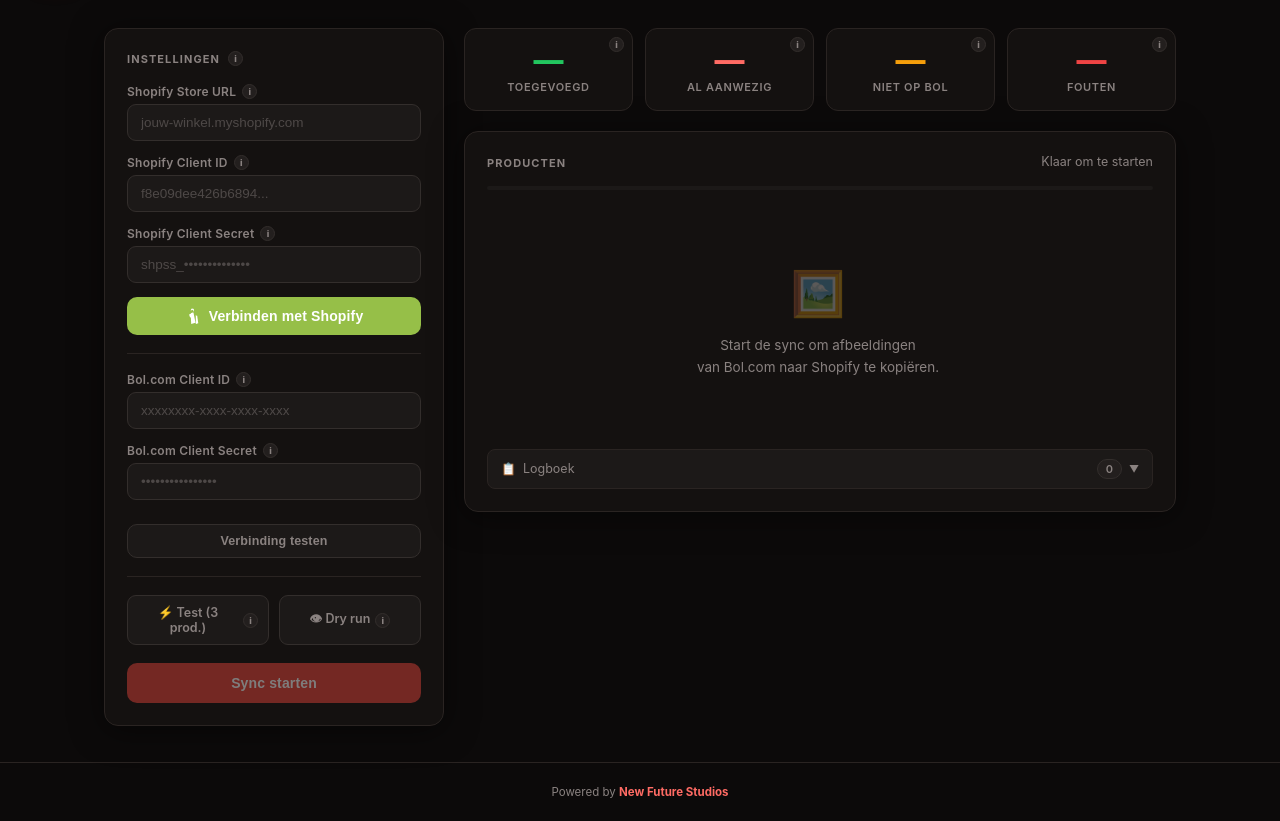
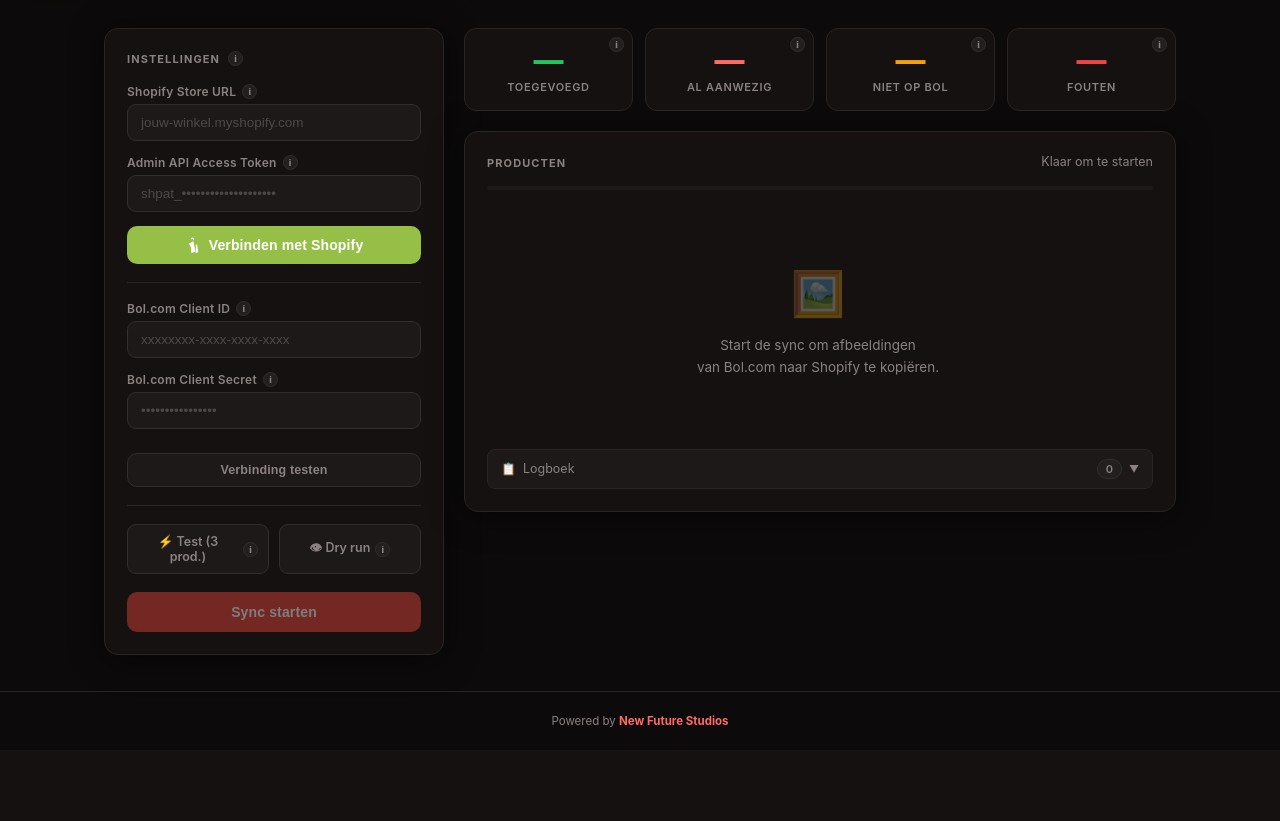
Before and after one commit to NewFutureStudios/ropi-shopify-tool, a Flask app: page / in a window 1280 px wide. Shown: the part 75-896 px from the top of the page. After the commit the page ends 802 px from the top, so only its background shows below. Run offline with Flask 3, Linux system fonts and the light colour scheme.

Commit message:
Vervang OAuth flow door directe Custom App access token
Shopify OAuth via Partners app gaf redirect_uri mismatch fouten.
Nieuwe aanpak: gebruiker maakt een Custom App in Shopify Admin en
plakt het shpat_ token rechtstreeks in de UI — geen OAuth omleiding meer.

Co-Authored-By: Claude Sonnet 4.6 <noreply@anthropic.com>

```diff
--- a/app.py
+++ b/app.py
@@ -6,9 +6,8 @@ Vercel:  automatisch via vercel.json
 
 import os
 import time
-import secrets
 import requests
-from flask import Flask, render_template, request, jsonify, session, redirect
+from flask import Flask, render_template, request, jsonify, session
 from dotenv import load_dotenv
 
 load_dotenv()
@@ -16,10 +15,7 @@ load_dotenv()
 app = Flask(__name__)
 app.secret_key = os.getenv("FLASK_SECRET_KEY", "ropi-local-dev-secret-change-in-production")
 
-SHOPIFY_API_VERSION   = "2026-04"
-SHOPIFY_CLIENT_ID     = os.getenv("SHOPIFY_CLIENT_ID", "")
-SHOPIFY_CLIENT_SECRET = os.getenv("SHOPIFY_CLIENT_SECRET", "")
-SHOPIFY_SCOPES        = "read_products,write_products"
+SHOPIFY_API_VERSION = "2026-04"
 
 
 # ── Shopify helpers ───────────────────────────────────────────────────────────
@@ -103,77 +99,36 @@ def get_bol_images(ean, bol_token):
     return images
 
 
-# ── OAuth routes ──────────────────────────────────────────────────────────────
+# ── Auth routes ───────────────────────────────────────────────────────────────
 
-@app.route("/auth/login", methods=["POST"])
-def auth_login():
-    """Stap 1: genereer OAuth URL en stuur die terug naar de frontend."""
-    data       = request.json
-    store_url  = data.get("store_url", "").strip().rstrip("/").replace("https://", "").replace("http://", "")
-    client_id  = data.get("client_id", "").strip() or SHOPIFY_CLIENT_ID
-    client_secret = data.get("client_secret", "").strip() or SHOPIFY_CLIENT_SECRET
+@app.route("/auth/token", methods=["POST"])
+def auth_token():
+    """Sla een direct Shopify access token op in de sessie."""
+    data      = request.json
+    store_url = data.get("store_url", "").strip().rstrip("/").replace("https://", "").replace("http://", "")
+    token     = data.get("access_token", "").strip()
 
     if not store_url:
         return jsonify({"error": "Vul je store URL in"}), 400
-    if not client_id:
-        return jsonify({"error": "Vul je Shopify Client ID in"}), 400
-    if not client_secret:
-        return jsonify({"error": "Vul je Shopify Client Secret in"}), 400
+    if not token:
+        return jsonify({"error": "Vul je access token in"}), 400
 
-    state = secrets.token_hex(16)
-    session["oauth_state"]     = state
-    session["store_url"]       = store_url
-    session["client_id"]       = client_id
-    session["client_secret"]   = client_secret
-
-    redirect_uri = request.host_url.rstrip("/") + "/auth/callback"
-
-    auth_url = (
-        f"https://{store_url}/admin/oauth/authorize"
-        f"?client_id={client_id}"
-        f"&scope={SHOPIFY_SCOPES}"
-        f"&redirect_uri={redirect_uri}"
-        f"&state={state}"
-    )
-    return jsonify({"auth_url": auth_url})
-
-
-@app.route("/auth/callback")
-def auth_callback():
-    """Stap 2: Shopify redirect — wissel code in voor access token."""
-    code      = request.args.get("code", "")
-    state     = request.args.get("state", "")
-    shop      = request.args.get("shop", "")
-    hmac_val  = request.args.get("hmac", "")
-
-    if state != session.get("oauth_state"):
-        return render_template("error.html", message="Ongeldige OAuth state. Probeer opnieuw."), 400
-
-    store_url = session.get("store_url") or shop.replace(".myshopify.com", "") + ".myshopify.com"
-
-    client_id     = session.get("client_id")     or SHOPIFY_CLIENT_ID
-    client_secret = session.get("client_secret") or SHOPIFY_CLIENT_SECRET
-
+    # Snel valideren of het token werkt
     try:
-        resp = requests.post(
-            f"https://{store_url}/admin/oauth/access_token",
-            json={
-                "client_id":     client_id,
-                "client_secret": client_secret,
-                "code":          code,
-            },
-            timeout=15,
+        resp = requests.get(
+            f"https://{store_url}/admin/api/{SHOPIFY_API_VERSION}/shop.json",
+            headers=shopify_headers(token),
+            timeout=10,
         )
         resp.raise_for_status()
-        token = resp.json()["access_token"]
+        shop_name = resp.json().get("shop", {}).get("name", store_url)
     except Exception as e:
-        return render_template("error.html", message=f"Token ophalen mislukt: {e}"), 500
+        return jsonify({"error": f"Token verificatie mislukt: {e}"}), 400
 
     session["shopify_token"] = token
     session["store_url"]     = store_url
-    session.pop("oauth_state", None)
 
-    return redirect("/")
+    return jsonify({"ok": True, "shop_name": shop_name, "store_url": store_url})
 
 
 @app.route("/auth/status")
--- a/templates/index.html
+++ b/templates/index.html
@@ -396,17 +396,14 @@
           <input type="text" id="store_url" placeholder="jouw-winkel.myshopify.com" />
         </div>
         <div class="field">
-          <div class="label-row"><label>Shopify Client ID</label><i class="info-icon" data-tip="shopify-client-id">i</i></div>
-          <input type="text" id="shopify_client_id" placeholder="f8e09dee426b6894..." />
-        </div>
-        <div class="field">
-          <div class="label-row"><label>Shopify Client Secret</label><i class="info-icon" data-tip="shopify-client-secret">i</i></div>
-          <input type="password" id="shopify_client_secret" placeholder="shpss_••••••••••••••" />
+          <div class="label-row"><label>Admin API Access Token</label><i class="info-icon" data-tip="shopify-token">i</i></div>
+          <input type="password" id="shopify_access_token" placeholder="shpat_••••••••••••••••••••" />
         </div>
         <button class="btn btn-shopify" id="connect-btn" onclick="connectShopify()">
           <svg width="16" height="16" viewBox="0 0 24 24" fill="currentColor" style="flex-shrink:0"><path d="M15.337 23.979l4.639-1.006s-1.668-11.27-1.678-11.34c-.011-.07-.07-.115-.13-.115-.058 0-1.08-.022-1.08-.022s-.64-.632-.88-.87v13.353zM12.74 7.026s-.432-.13-1.134-.13c-1.793 0-2.66 1.134-2.98 1.904-.727.204-1.454.406-2.182.61l-.001.012c-.003.084-.006.168-.006.253 0 2.07.903 3.8 2.37 4.977L9.33 23.9 15.78 22.3l-3.04-15.274zM13.53 4.8c0-.05-.003-.1-.003-.15-.003-1.48-.203-2.675-.558-3.63-.867.093-1.63.67-2.15 1.516.37.124.72.325 1.04.61.627.56 1.09 1.39 1.3 2.475l.372-.82zM11.14.28C9.91.607 8.97 1.898 8.43 3.773c.513-.162 1.073-.252 1.681-.252.22 0 .437.014.648.04C11.196 2.25 11.67 1.04 11.14.28z"/></svg>
           Verbinden met Shopify
         </button>
+        <div id="connect-error" style="display:none;margin-top:10px;padding:9px 12px;background:rgba(232,68,59,0.08);border:1px solid rgba(232,68,59,0.25);border-radius:9px;font-size:12px;color:var(--accent2);line-height:1.45;"></div>
       </div>
 
       <div id="shopify-connected" style="display:none">
@@ -545,35 +542,41 @@
     }
   }
 
+  const SHOPIFY_BTN_HTML = '<svg width="16" height="16" viewBox="0 0 24 24" fill="currentColor" style="flex-shrink:0"><path d="M15.337 23.979l4.639-1.006s-1.668-11.27-1.678-11.34c-.011-.07-.07-.115-.13-.115-.058 0-1.08-.022-1.08-.022s-.64-.632-.88-.87v13.353zM12.74 7.026s-.432-.13-1.134-.13c-1.793 0-2.66 1.134-2.98 1.904-.727.204-1.454.406-2.182.61l-.001.012c-.003.084-.006.168-.006.253 0 2.07.903 3.8 2.37 4.977L9.33 23.9 15.78 22.3l-3.04-15.274zM13.53 4.8c0-.05-.003-.1-.003-.15-.003-1.48-.203-2.675-.558-3.63-.867.093-1.63.67-2.15 1.516.37.124.72.325 1.04.61.627.56 1.09 1.39 1.3 2.475l.372-.82zM11.14.28C9.91.607 8.97 1.898 8.43 3.773c.513-.162 1.073-.252 1.681-.252.22 0 .437.014.648.04C11.196 2.25 11.67 1.04 11.14.28z"/></svg> Verbinden met Shopify';
+
   async function connectShopify() {
-    const storeUrl      = document.getElementById('store_url').value.trim().replace(/\/$/, '').replace('https://', '');
-    const clientId      = document.getElementById('shopify_client_id').value.trim();
-    const clientSecret  = document.getElementById('shopify_client_secret').value.trim();
+    const storeUrl = document.getElementById('store_url').value.trim().replace(/\/$/, '').replace(/^https?:\/\//, '');
+    const token    = document.getElementById('shopify_access_token').value.trim();
+    const errEl    = document.getElementById('connect-error');
 
-    if (!storeUrl)     { alert('Vul je Shopify Store URL in.'); return; }
-    if (!clientId)     { alert('Vul je Shopify Client ID in.'); return; }
-    if (!clientSecret) { alert('Vul je Shopify Client Secret in.'); return; }
+    errEl.style.display = 'none';
+
+    if (!storeUrl) { errEl.textContent = 'Vul je Shopify Store URL in.'; errEl.style.display = 'block'; return; }
+    if (!token)    { errEl.textContent = 'Vul je Admin API Access Token in.'; errEl.style.display = 'block'; return; }
 
     const btn = document.getElementById('connect-btn');
     btn.disabled = true;
     btn.innerHTML = '<span>Verbinden…</span>';
 
     try {
-      const resp = await fetch('/auth/login', {
+      const resp = await fetch('/auth/token', {
         method: 'POST', headers: { 'Content-Type': 'application/json' },
-        body: JSON.stringify({ store_url: storeUrl, client_id: clientId, client_secret: clientSecret }),
+        body: JSON.stringify({ store_url: storeUrl, access_token: token }),
       });
       const data = await resp.json();
       if (data.error) {
-        alert(data.error);
+        errEl.textContent = data.error;
+        errEl.style.display = 'block';
         btn.disabled = false;
-        btn.innerHTML = '<svg width="16" height="16" viewBox="0 0 24 24" fill="currentColor" style="flex-shrink:0"><path d="M15.337 23.979l4.639-1.006s-1.668-11.27-1.678-11.34c-.011-.07-.07-.115-.13-.115-.058 0-1.08-.022-1.08-.022s-.64-.632-.88-.87v13.353zM12.74 7.026s-.432-.13-1.134-.13c-1.793 0-2.66 1.134-2.98 1.904-.727.204-1.454.406-2.182.61l-.001.012c-.003.084-.006.168-.006.253 0 2.07.903 3.8 2.37 4.977L9.33 23.9 15.78 22.3l-3.04-15.274zM13.53 4.8c0-.05-.003-.1-.003-.15-.003-1.48-.203-2.675-.558-3.63-.867.093-1.63.67-2.15 1.516.37.124.72.325 1.04.61.627.56 1.09 1.39 1.3 2.475l.372-.82zM11.14.28C9.91.607 8.97 1.898 8.43 3.773c.513-.162 1.073-.252 1.681-.252.22 0 .437.014.648.04C11.196 2.25 11.67 1.04 11.14.28z"/></svg><span> Verbinden met Shopify</span>';
+        btn.innerHTML = SHOPIFY_BTN_HTML;
         return;
       }
-      window.location.href = data.auth_url;
+      showConnected(data.store_url, data.shop_name);
     } catch(e) {
-      alert('Fout: ' + e.message);
+      errEl.textContent = 'Verbindingsfout: ' + e.message;
+      errEl.style.display = 'block';
       btn.disabled = false;
+      btn.innerHTML = SHOPIFY_BTN_HTML;
     }
   }
 
@@ -582,12 +585,12 @@
     showDisconnected();
   }
 
-  function showConnected(storeUrl) {
+  function showConnected(storeUrl, shopName) {
     shopifyConnected  = true;
     connectedStoreUrl = storeUrl;
     document.getElementById('shopify-disconnected').style.display = 'none';
     document.getElementById('shopify-connected').style.display    = 'block';
-    document.getElementById('connected-store-name').textContent   = storeUrl.replace('.myshopify.com', '');
+    document.getElementById('connected-store-name').textContent   = shopName || storeUrl.replace('.myshopify.com', '');
     document.getElementById('connected-store-url').textContent    = storeUrl;
     document.getElementById('start-btn').disabled = false;
     checkResume();
@@ -919,16 +922,12 @@
       <div class="tip-step"><div class="tip-step-num">2</div><div>Klik "Verbinding testen"</div></div>
       <div class="tip-step"><div class="tip-step-num">3</div><div>Zet Test + Dry run aan voor een proefrun</div></div>
       <div class="tip-step"><div class="tip-step-num">4</div><div>Klik "Sync starten"</div></div>`,
-    'shopify-client-id': `<strong>Shopify Client ID</strong>
-      Te vinden in je Shopify Partners app.
-      <div class="tip-step"><div class="tip-step-num">1</div><div>Ga naar <em>dev.shopify.com</em></div></div>
-      <div class="tip-step"><div class="tip-step-num">2</div><div>Klik op jouw app → <em>Settings</em></div></div>
-      <div class="tip-step"><div class="tip-step-num">3</div><div>Kopieer de <em>Client ID</em> bovenaan</div></div>`,
-    'shopify-client-secret': `<strong>Shopify Client Secret</strong>
-      Het wachtwoord bij je Client ID. Ook te vinden in de Partners app.
-      <div class="tip-step"><div class="tip-step-num">1</div><div>Ga naar <em>dev.shopify.com</em> → jouw app → <em>Settings</em></div></div>
-      <div class="tip-step"><div class="tip-step-num">2</div><div>Klik op het oog-icoon naast <em>Secret</em> om hem te tonen</div></div>
-      ⚠️ Deel dit nooit met anderen.`,
+    'shopify-token': `<strong>Admin API Access Token</strong>
+      Dit is een <em>shpat_…</em> token uit een Shopify Custom App.
+      <div class="tip-step"><div class="tip-step-num">1</div><div>Ga naar <em>Shopify Admin → Instellingen → Apps en verkoopkanalen</em></div></div>
+      <div class="tip-step"><div class="tip-step-num">2</div><div>Klik op <em>Apps ontwikkelen</em> → <em>App maken</em></div></div>
+      <div class="tip-step"><div class="tip-step-num">3</div><div>Stel API-scopes in: <em>read_products, write_products</em></div></div>
+      <div class="tip-step"><div class="tip-step-num">4</div><div>Klik <em>Installeren</em> → kopieer het <em>Admin API access token</em></div></div>`,
     'shopify-url': `<strong>Shopify Store URL</strong>
       Het adres van jouw winkel. Je vindt dit in de adresbalk als je ingelogd bent in Shopify Admin.
       <div class="tip-step"><div class="tip-step-num">1</div><div>Log in op <em>admin.shopify.com</em></div></div>
```
